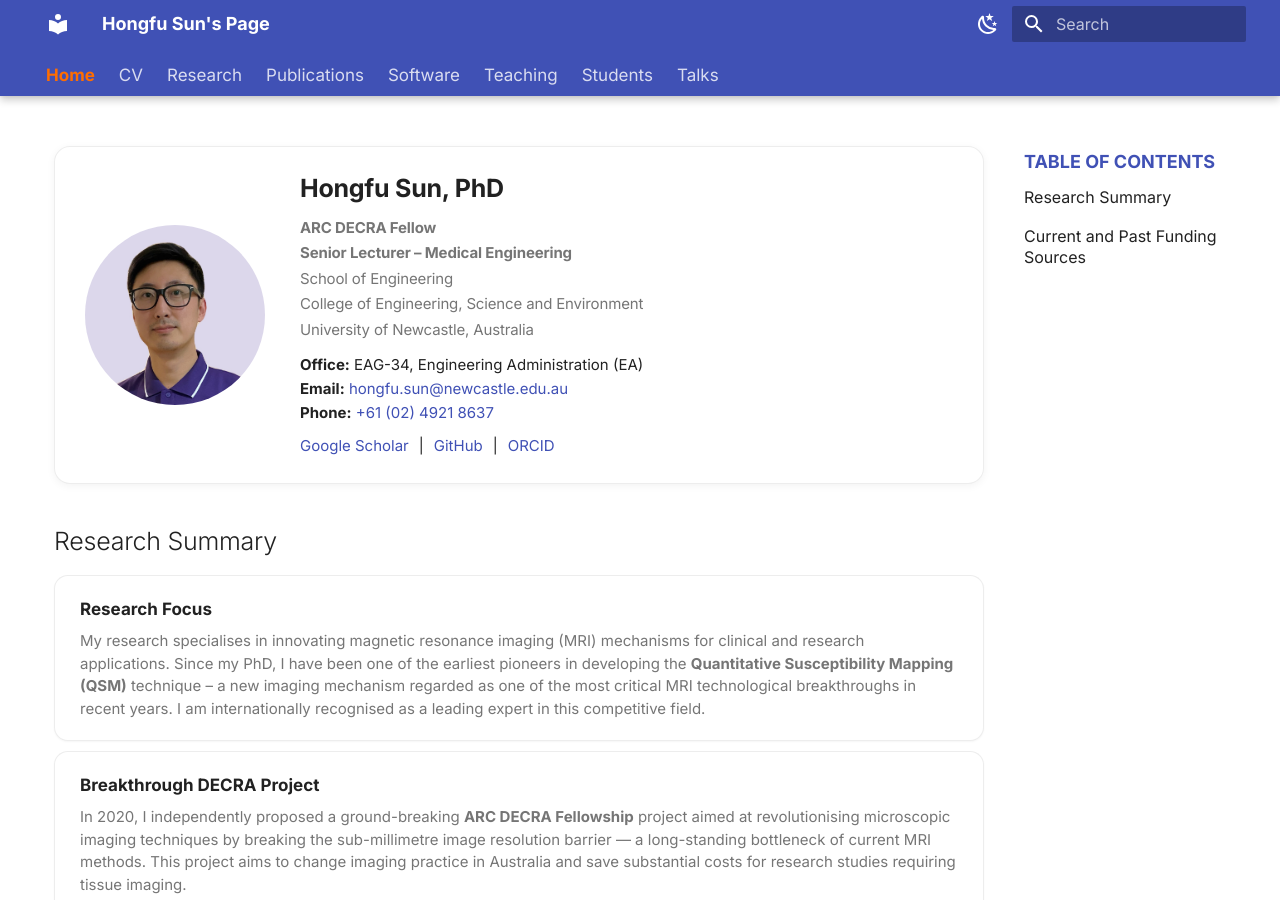
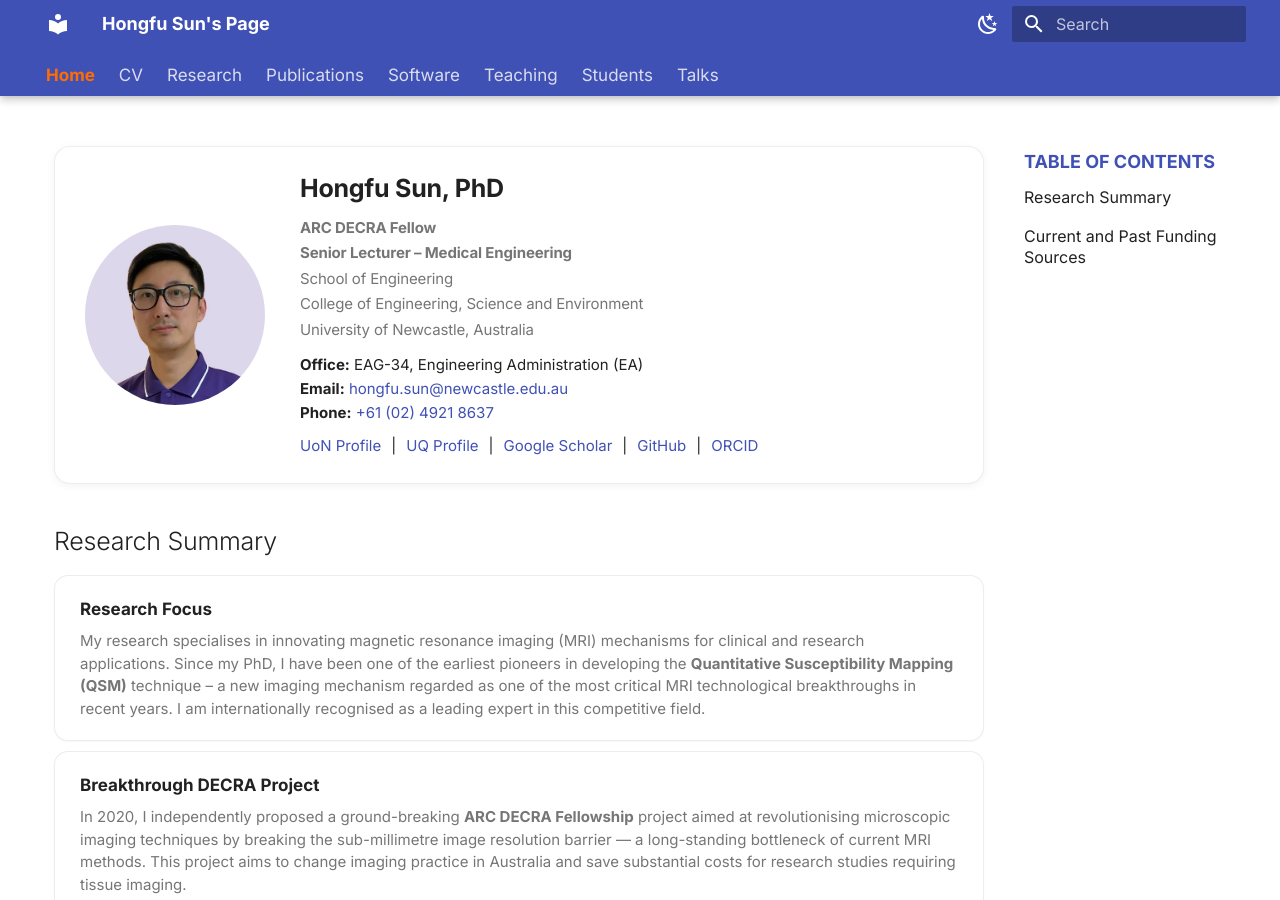
Before and after one commit to sunhongfu/sunhongfu.github.io, an MkDocs documentation site: the page built from docs/index.md, in a window 1280 px wide and 900 px high. Built offline with MkDocs 1.6.1 and Material for MkDocs 9.7.7, drawn with Linux system fonts in a browser that asks for light colours.

Commit message:
Add UoN and UQ profile links to homepage biography
Co-Authored-By: Claude Sonnet 4.6 <noreply@anthropic.com>

```diff
--- a/docs/index.md
+++ b/docs/index.md
@@ -13,6 +13,10 @@
       <div><strong>Email:</strong> <a href="mailto:hongfu.sun@newcastle.edu.au">hongfu.sun@newcastle.edu.au</a></div>
       <div><strong>Phone:</strong> <a href="tel:+61249218637">+61 (02) 4921 8637</a></div>
       <div class="hero-links">
+        <a href="https://www.newcastle.edu.au/profile/hongfu-sun" target="_blank" rel="noopener">UoN Profile</a>
+        <span>|</span>
+        <a href="https://about.uq.edu.au/experts/24057" target="_blank" rel="noopener">UQ Profile</a>
+        <span>|</span>
         <a href="https://scholar.google.com/citations?user=aY5eZ54AAAAJ&hl=en" target="_blank" rel="noopener">Google Scholar</a>
         <span>|</span>
         <a href="https://github.com/sunhongfu" target="_blank" rel="noopener">GitHub</a>
```
